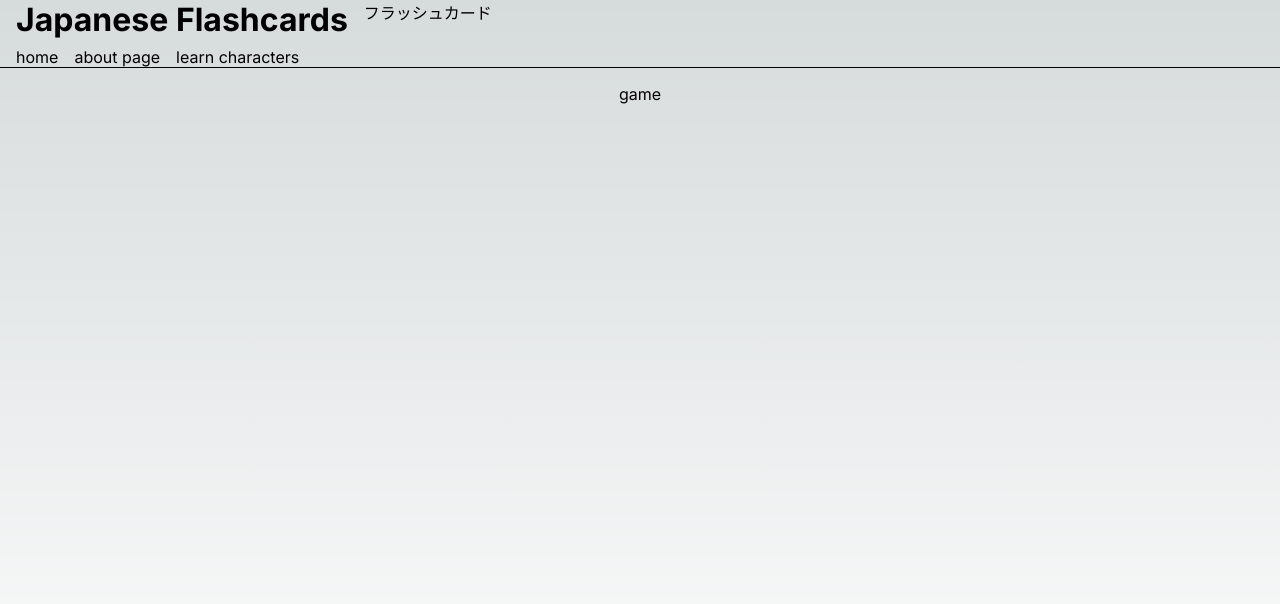
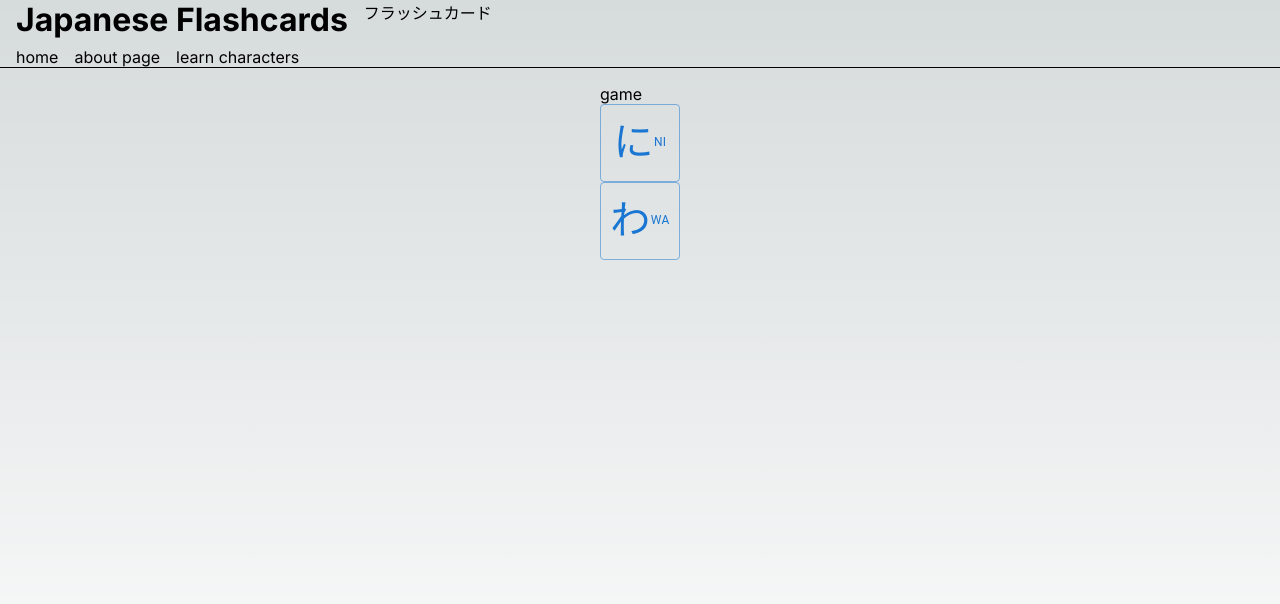
Before and after one commit to dblatcher/japanese-flashcard, a Next.js app: page /learn-characters in a window 1280 px wide. Shown: the top 604 px of the page. Built offline with nearby package versions, Linux system fonts and the light colour scheme.

Commit message:
use context for speech

```diff
--- a/src/app/page.tsx
+++ b/src/app/page.tsx
@@ -22,11 +22,6 @@ export default function Home() {
       <p>{katakanaWord.text}, {katakanaWord.translation}</p>
       <p>{katakanaWord.write()}</p>
 
-      <Box>
-        <TalkingTile identifier="NI" />
-        <TalkingTile identifier="WA" />
-      </Box>
-
       <AlphabetGrid alphabet={HIRAGANA} />
       <AlphabetGrid alphabet={KATAKANA} />
     </main>
--- a/src/components/CharacterGame.tsx
+++ b/src/components/CharacterGame.tsx
@@ -1,7 +1,17 @@
 'use client'
+import { Box } from "@mui/material";
 import React from "react";
+import { TalkingTile } from "./TalkingTile";
+import { SpeechProvider } from "@/context/speechContext";
 
 export const CharacterGame: React.FunctionComponent = () => {
 
-    return <article>game</article>
+    return <article>game
+        <SpeechProvider>
+            <Box>
+                <TalkingTile identifier="NI" />
+                <TalkingTile identifier="WA" />
+            </Box>
+        </SpeechProvider>
+    </article>
 }
--- a/src/components/TalkingTile.tsx
+++ b/src/components/TalkingTile.tsx
@@ -1,46 +1,20 @@
 'use client'
+import { useSpeech } from "@/context/speechContext";
 import { HIRAGANA } from "@/lib/language/hiragana";
-import { speak } from "@/lib/speech";
 import { Button, Typography } from "@mui/material";
-import { useEffect, useState } from "react";
+import React from "react";
 
 
 interface Props {
     identifier: string
 }
 
-export const TalkingTile = ({ identifier }: Props) => {
-
-    const [voices, setVoices] = useState<SpeechSynthesisVoice[]>([])
-
+export const TalkingTile: React.FunctionComponent<Props> = ({ identifier }: Props) => {
+    const { pronounce } = useSpeech()
     const character = HIRAGANA.characters[identifier]
 
-    const loadVoices = () => {
-        const newVoices = speechSynthesis.getVoices()
-        setVoices(newVoices)
-        console.log(newVoices)
-        return newVoices
-    }
-
-    useEffect(() => {
-        setTimeout(loadVoices, 10)
-    }, [setVoices])
-
     const talk = () => {
-        const availableVoices = voices.length === 0 ? loadVoices() : voices
-        const japaneseVoice = availableVoices.find(voice => voice.lang === 'ja-JP')
-        const ukVoice = availableVoices.find(voice => voice.lang === 'en-GB')
-        const usVoice = availableVoices.find(voice => voice.lang === 'en-US')
-
-        const voice = japaneseVoice ?? ukVoice ?? usVoice ?? availableVoices[0]
-
-        if (!voice) {
-            console.warn('no voices');
-            loadVoices()
-            return
-        }
-        const text = voice === japaneseVoice ? character.string : character.phonetic.toLowerCase()
-        speak(speechSynthesis, text, voice, 1, 1)
+        pronounce(character)
     }
 
     return (
--- /dev/null
+++ b/src/context/speechContext.tsx
@@ -0,0 +1,56 @@
+import { Character } from "@/lib/language/character";
+import { speak } from "@/lib/speech";
+import React, { ReactNode, createContext, useContext, useEffect, useState } from "react";
+
+
+
+const SpeechContext = createContext<{
+    pronounce: { (character: Character): void }
+}>({
+    pronounce: () => { console.warn('no speech provider') }
+})
+
+const SpeechProvider: React.FunctionComponent<{ children: ReactNode }> = ({ children }) => {
+
+    const [voices, setVoices] = useState<SpeechSynthesisVoice[]>([])
+
+    const loadVoices = () => {
+        const newVoices = speechSynthesis.getVoices()
+        setVoices(newVoices)
+        console.log(newVoices)
+        return newVoices
+    }
+
+    useEffect(() => {
+        setTimeout(loadVoices, 10)
+    }, [setVoices])
+
+    const pronounce = (character: Character) => {
+
+        const availableVoices = voices.length === 0 ? loadVoices() : voices
+        const japaneseVoice = availableVoices.find(voice => voice.lang === 'ja-JP')
+        const ukVoice = availableVoices.find(voice => voice.lang === 'en-GB')
+        const usVoice = availableVoices.find(voice => voice.lang === 'en-US')
+
+        const voice = japaneseVoice ?? ukVoice ?? usVoice ?? availableVoices[0]
+
+        if (!voice) {
+            console.warn('no voices');
+            loadVoices()
+            return
+        }
+        const text = voice === japaneseVoice ? character.string : character.phonetic.toLowerCase()
+        speak(speechSynthesis, text, voice, 1, 1)
+
+    }
+
+    return (
+        <SpeechContext.Provider value={{ pronounce }}>
+            {children}
+        </SpeechContext.Provider>
+    )
+}
+
+const useSpeech = () => useContext(SpeechContext)
+
+export { SpeechProvider, useSpeech }
```
